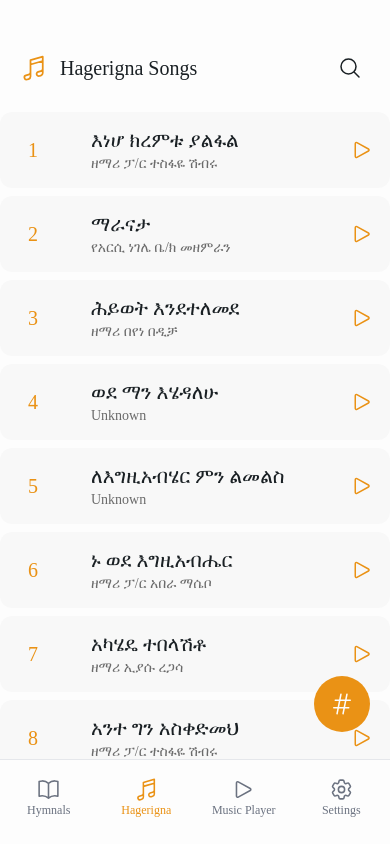
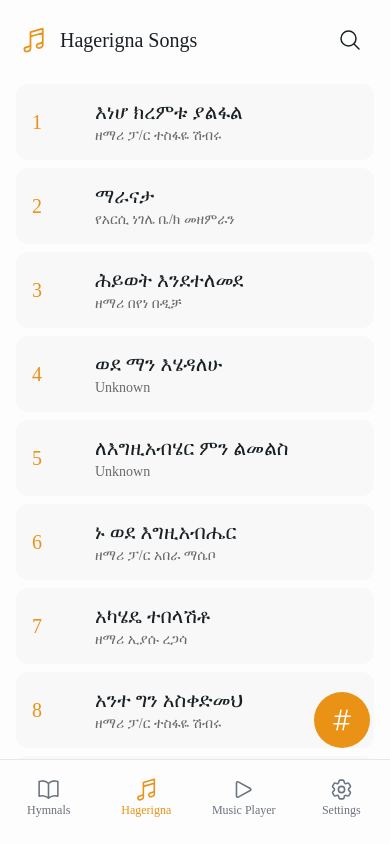
Before and after one commit to EzraSeminary/Wudassie-SDA-App, a React Native app: screen /Hagerigna in a window 390 px wide. Built offline with nearby package versions, Linux system fonts and the light colour scheme.

Commit message:
Fix stylings and some code sections

```diff
--- a/src/components/Hagerigna/HagerignaDetail.tsx
+++ b/src/components/Hagerigna/HagerignaDetail.tsx
@@ -1,5 +1,5 @@
 import React, { useState } from 'react';
-import { View, Text, ScrollView, TouchableWithoutFeedback } from 'react-native';
+import { View, Text, ScrollView, TouchableWithoutFeedback, SafeAreaView } from 'react-native';
 import { RouteProp, useRoute, useNavigation } from '@react-navigation/native';
 import { useSelector } from 'react-redux';
 import { RootState } from '../../store';
@@ -7,7 +7,7 @@ import { RootStackParamList } from '../../../App';
 import { ArrowLeftIcon, ArrowsPointingOutIcon, ArrowsPointingInIcon, AdjustmentsHorizontalIcon, HashtagIcon } from 'react-native-heroicons/outline';
 import FontSizePopup from './../CustomBottomSheet';
 import NumpadModal from './../NumpadModal';
-import { getHeaderPaddingTop, getCardStyle } from '../../utils/platformUtils';
+import { getCardStyle } from '../../utils/platformUtils';
 import tw from '../../../tailwind';
 import { Gesture, GestureDetector } from 'react-native-gesture-handler';
 import { runOnJS } from 'react-native-reanimated';
@@ -108,10 +108,8 @@ const HagerignaDetail = () => {
     })
     .simultaneousWithExternalGesture();
 
-  const headerPaddingTop = getHeaderPaddingTop();
-
   const dynamicStyles = {
-    container: tw`flex-1 pt-4 ${isDarkMode ? 'bg-dark-primary-10' : 'bg-primary-1'}`,
+    container: tw`flex-1 ${isDarkMode ? 'bg-dark-primary-10' : 'bg-primary-1'}`,
     title: [
       tw`font-nokia-bold ${isDarkMode ? 'text-dark-secondary-1' : 'text-secondary-10'}`,
       {
@@ -127,17 +125,15 @@ const HagerignaDetail = () => {
         lineHeight: 28
       }
     ],
-    header: [
-      tw`flex-row justify-between items-center p-5 border-b font-nokia-bold ${isDarkMode ? 'border-dark-primary-8' : 'border-primary-6'}`,
-      { paddingTop: headerPaddingTop }
-    ]
+    header: tw`flex-row justify-between items-center p-5 border-b font-nokia-bold ${isDarkMode ? 'border-dark-primary-8' : 'border-primary-6'}`
   };
 
   if (isFullScreen) {
     return (
       <GestureDetector gesture={panGesture}>
-        <View style={[dynamicStyles.container, { paddingTop: headerPaddingTop }]}>
-          <View style={tw`flex-row justify-between items-center absolute top-${Math.floor(headerPaddingTop/4)} left-5 right-5 z-10`}>
+        <View style={dynamicStyles.container}>
+          <SafeAreaView style={tw`flex-1`}>
+            <View style={tw`flex-row justify-between items-center absolute top-4 left-5 right-5 z-10`}>
               <TouchableWithoutFeedback onPress={toggleFullScreen}>
                 <View style={tw`p-2`}>
                   <ArrowsPointingInIcon size={24} color={isDarkMode ? '#FDFDFD' : '#1A2024'} />
@@ -150,11 +146,11 @@ const HagerignaDetail = () => {
               </TouchableWithoutFeedback>
             </View>
             <ScrollView
-            contentContainerStyle={tw`p-5 pt-16`}
               showsVerticalScrollIndicator={false}
               scrollEnabled={true}
               bounces={true}
             >
+              <View style={tw`p-5 pt-16`}>
                 <Text style={[dynamicStyles.title, tw`text-center mb-2 font-nokia-bold`]}>
                   {songNumber}. {song.title}
                 </Text>
@@ -170,7 +166,9 @@ const HagerignaDetail = () => {
                     </Text>
                   ))}
                 </View>
+              </View>
             </ScrollView>
+          </SafeAreaView>
           <FontSizePopup visible={isPopupVisible} onClose={handleClosePopup} />
           <NumpadModal
             visible={isNumpadVisible}
@@ -187,6 +185,7 @@ const HagerignaDetail = () => {
   return (
     <GestureDetector gesture={panGesture}>
       <View style={dynamicStyles.container}>
+        <SafeAreaView style={tw`flex-1`}>
           <View style={dynamicStyles.header}>
             <TouchableWithoutFeedback onPress={handleBackPress}>
               <View style={tw`p-2`}>
@@ -227,7 +226,6 @@ const HagerignaDetail = () => {
             bounces={true}
           >
             <View style={tw`p-5`}>
-
               {song.lyrics.split('\\n').map((line, index) => (
                 <Text key={index} style={dynamicStyles.lyrics}>
                   {line}
@@ -239,12 +237,13 @@ const HagerignaDetail = () => {
           {/* Floating Numpad Button */}
           <TouchableWithoutFeedback onPress={handleOpenNumpad}>
             <View style={[
-            tw`absolute bottom-28 right-5 bg-accent-6 rounded-full p-4`,
+              tw`absolute bottom-24 right-5 bg-accent-6 rounded-full p-4`,
               getCardStyle()
             ]}>
               <HashtagIcon size={24} color="#FDFDFD" />
             </View>
           </TouchableWithoutFeedback>
+        </SafeAreaView>
 
         <FontSizePopup visible={isPopupVisible} onClose={handleClosePopup} />
         <NumpadModal
--- a/src/components/Hagerigna/HagerignaList.tsx
+++ b/src/components/Hagerigna/HagerignaList.tsx
@@ -1,14 +1,14 @@
 import React, {useEffect, useState} from 'react';
-import {FlatList, Text, View, TextInput, TouchableWithoutFeedback} from 'react-native';
+import {FlatList, Text, View, TextInput, TouchableWithoutFeedback, SafeAreaView} from 'react-native';
 import {useNavigation} from '@react-navigation/native';
 import {NativeStackNavigationProp} from '@react-navigation/native-stack';
 import {useSelector} from 'react-redux';
 import {RootState} from '../../store';
 import {RootStackParamList} from '../../../App';
 import hymnalData from './HagerignaData.json';
-import { MusicalNoteIcon, PlayIcon, HashtagIcon, MagnifyingGlassIcon, XMarkIcon } from 'react-native-heroicons/outline';
+import { MusicalNoteIcon, HashtagIcon, MagnifyingGlassIcon, XMarkIcon } from 'react-native-heroicons/outline';
 import NumpadModal from './../NumpadModal';
-import { getHeaderPaddingTop, getCardStyle } from '../../utils/platformUtils';
+import { getCardStyle } from '../../utils/platformUtils';
 import tw from '../../../tailwind';
 
 type Song = {
@@ -87,14 +87,11 @@ const HagerignaList = () => {
     navigation.navigate('HagerignaDetail', {song, songNumber});
   };
 
-  const handlePlay = (song: Song, _index: number) => {
-    console.log('Playing song:', song.title);
-  };
 
   const dynamicStyles = {
     container: tw`flex-1 ${isDarkMode ? 'bg-dark-primary-10' : 'bg-primary-1'}`,
     songItem: [
-      tw`flex-row items-center rounded-xl mt-2 ${isDarkMode ? 'bg-dark-primary-8' : 'bg-primary-3'}`,
+      tw`flex-row items-center rounded-xl mt-2 mx-4 ${isDarkMode ? 'bg-dark-primary-8' : 'bg-primary-3'}`,
       getCardStyle()
     ],
     songNumber: tw`text-2xl font-nokia-bold mr-4 text-accent-6 min-w-[35px]`,
@@ -112,7 +109,7 @@ const HagerignaList = () => {
         <TouchableWithoutFeedback onPress={() => handleSelect(item, index)}>
           <View style={tw`flex-1 p-4`}>
             <View style={tw`flex-row items-center`}>
-              <Text style={[dynamicStyles.songNumber, tw`ml-3 font-nokia-bold`]}>
+              <Text style={[dynamicStyles.songNumber, tw`ml font-nokia-bold`]}>
                 {songNumber}
               </Text>
               <View style={tw`ml-3 flex-1`}>
@@ -127,23 +124,14 @@ const HagerignaList = () => {
           </View>
         </TouchableWithoutFeedback>
 
-        <TouchableWithoutFeedback onPress={() => handlePlay(item, index)}>
-          <View style={tw`p-4 justify-center`}>
-            <PlayIcon size={24} color="#EA9215" />
-          </View>
-        </TouchableWithoutFeedback>
       </View>
     );
   };
 
-  const headerPaddingTop = getHeaderPaddingTop();
-
   return (
     <View style={dynamicStyles.container}>
-      <View style={[
-        tw`flex-row items-center justify-between p-5 pb-4`,
-        { paddingTop: headerPaddingTop }
-      ]}>
+      <SafeAreaView style={tw`flex-1`}>
+        <View style={tw`flex-row items-center justify-between p-5 pb-4`}>
           <View style={tw`flex-row items-center flex-1`}>
             <MusicalNoteIcon size={28} color="#EA9215" />
             <Text style={tw`text-2xl font-nokia-bold ml-3 ${isDarkMode ? 'text-dark-secondary-1' : 'text-secondary-10'}`}>
@@ -185,7 +173,7 @@ const HagerignaList = () => {
           scrollEnabled={true}
           bounces={true}
           removeClippedSubviews={true}
-        contentContainerStyle={tw`pb-24`}
+          contentContainerStyle={tw`pb-6`}
           keyboardShouldPersistTaps="handled"
           ListEmptyComponent={
             searchQuery ? (
@@ -201,12 +189,13 @@ const HagerignaList = () => {
         {/* Floating Numpad Button */}
         <TouchableWithoutFeedback onPress={handleOpenNumpad}>
           <View style={[
-          tw`absolute bottom-28 right-5 bg-accent-6 rounded-full p-4`,
+            tw`absolute bottom-24 right-5 bg-accent-6 rounded-full p-4`,
             getCardStyle()
           ]}>
             <HashtagIcon size={24} color="#FDFDFD" />
           </View>
         </TouchableWithoutFeedback>
+      </SafeAreaView>
 
       <NumpadModal
         visible={isNumpadVisible}
--- a/src/components/Settings/Settings.tsx
+++ b/src/components/Settings/Settings.tsx
@@ -1,10 +1,10 @@
 import React from 'react';
-import { View, Text, Switch, ScrollView } from 'react-native';
+import { View, Text, Switch, ScrollView, SafeAreaView } from 'react-native';
 import Slider from '@react-native-community/slider';
 import { useSelector, useDispatch } from 'react-redux';
 import { RootState, setFontSize, toggleDarkMode } from '../../store';
 import { Cog6ToothIcon, MusicalNoteIcon, BookOpenIcon, HeartIcon } from 'react-native-heroicons/outline';
-import { getHeaderPaddingTop, getCardStyle } from '../../utils/platformUtils';
+import { getCardStyle } from '../../utils/platformUtils';
 import tw from '../../../tailwind';
 
 const Settings = () => {
@@ -16,20 +16,16 @@ const Settings = () => {
     dispatch(toggleDarkMode());
   };
 
-  const headerPaddingTop = getHeaderPaddingTop();
-
   return (
+    <View style={tw`flex-1 ${isDarkMode ? 'bg-dark-primary-10' : 'bg-primary-1'}`}>
+      <SafeAreaView style={tw`flex-1`}>
         <ScrollView
-      style={tw`flex-1 ${isDarkMode ? 'bg-dark-primary-10' : 'bg-primary-1'}`}
-      contentContainerStyle={tw`p-5 pb-24`}
           showsVerticalScrollIndicator={false}
           scrollEnabled={true}
           bounces={true}
         >
-      <View style={[
-        tw`flex-row items-center mb-8 pb-5 border-b ${isDarkMode ? 'border-dark-primary-8' : 'border-primary-6'}`,
-        { marginTop: headerPaddingTop }
-      ]}>
+          <View style={tw`p-5`}>
+            <View style={tw`flex-row items-center mb-8 pb-5 border-b ${isDarkMode ? 'border-dark-primary-8' : 'border-primary-6'}`}>
               <Cog6ToothIcon size={40} color="#EA9215" />
               <Text style={tw`text-3xl font-nokia-bold ml-4 ${isDarkMode ? 'text-dark-secondary-1' : 'text-secondary-10'}`}>
                 Settings
@@ -110,7 +106,10 @@ const Settings = () => {
                 </Text>
               </View>
             </View>
+          </View>
         </ScrollView>
+      </SafeAreaView>
+    </View>
   );
 };
 
--- a/src/components/SongDetail.tsx
+++ b/src/components/SongDetail.tsx
@@ -1,5 +1,5 @@
 import React, { useState } from 'react';
-import { View, Text, TouchableWithoutFeedback, ScrollView } from 'react-native';
+import { View, Text, TouchableWithoutFeedback, ScrollView, SafeAreaView } from 'react-native';
 import { RouteProp, useRoute, useNavigation } from '@react-navigation/native';
 import { useSelector } from 'react-redux';
 import { RootState } from '../store';
@@ -7,7 +7,7 @@ import { RootStackParamList } from '../../App';
 import { ArrowLeftIcon, ArrowsPointingOutIcon, ArrowsPointingInIcon, AdjustmentsHorizontalIcon, HashtagIcon } from 'react-native-heroicons/outline';
 import FontSizePopup from './CustomBottomSheet';
 import NumpadModal from './NumpadModal';
-import { getHeaderPaddingTop, getCardStyle } from '../utils/platformUtils';
+import { getCardStyle } from '../utils/platformUtils';
 import tw from '../../tailwind';
 import { Gesture, GestureDetector } from 'react-native-gesture-handler';
 import { runOnJS } from 'react-native-reanimated';
@@ -104,10 +104,8 @@ const SongDetail = () => {
     })
     .simultaneousWithExternalGesture();
 
-  const headerPaddingTop = getHeaderPaddingTop();
-
   const dynamicStyles = {
-    container: tw`flex-1 pt-4 ${isDarkMode ? 'bg-dark-primary-10' : 'bg-primary-1'}`,
+    container: tw`flex-1 ${isDarkMode ? 'bg-dark-primary-10' : 'bg-primary-1'}`,
     title: [
       tw`font-nokia-bold ${isDarkMode ? 'text-dark-secondary-1' : 'text-secondary-10'}`,
       {
@@ -122,17 +120,15 @@ const SongDetail = () => {
         lineHeight: 28
       }
     ],
-    header: [
-      tw`flex-row justify-between items-center p-5 border-b font-nokia-bold ${isDarkMode ? 'border-dark-primary-8' : 'border-primary-6'}`,
-      { paddingTop: headerPaddingTop }
-    ]
+    header: tw`flex-row justify-between items-center p-5 border-b font-nokia-bold ${isDarkMode ? 'border-dark-primary-8' : 'border-primary-6'}`
   };
 
   if (isFullScreen) {
     return (
       <GestureDetector gesture={panGesture}>
-        <View style={[dynamicStyles.container, { paddingTop: headerPaddingTop }]}>
-          <View style={tw`flex-row justify-between items-center absolute top-${Math.floor(headerPaddingTop/4)} left-5 right-5 z-10`}>
+        <View style={dynamicStyles.container}>
+          <SafeAreaView style={tw`flex-1`}>
+            <View style={tw`flex-row justify-between items-center absolute top-4 left-5 right-5 z-10`}>
               <TouchableWithoutFeedback onPress={toggleFullScreen}>
                 <View style={tw`p-2`}>
                   <ArrowsPointingInIcon size={24} color={isDarkMode ? '#FDFDFD' : '#1A2024'} />
@@ -145,11 +141,11 @@ const SongDetail = () => {
               </TouchableWithoutFeedback>
             </View>
             <ScrollView
-            contentContainerStyle={tw`p-5 pt-16`}
               showsVerticalScrollIndicator={false}
               scrollEnabled={true}
               bounces={true}
             >
+              <View style={tw`p-5 pt-16`}>
                 <Text style={[dynamicStyles.title, tw`text-center mb-8 font-nokia-bold`]}>
                   {songNumber}. {song.title}
                 </Text>
@@ -160,7 +156,9 @@ const SongDetail = () => {
                     </Text>
                   ))}
                 </View>
+              </View>
             </ScrollView>
+          </SafeAreaView>
           <FontSizePopup visible={isPopupVisible} onClose={handleClosePopup} />
           <NumpadModal
             visible={isNumpadVisible}
@@ -177,6 +175,7 @@ const SongDetail = () => {
   return (
     <GestureDetector gesture={panGesture}>
       <View style={dynamicStyles.container}>
+        <SafeAreaView style={tw`flex-1`}>
           <View style={dynamicStyles.header}>
             <TouchableWithoutFeedback onPress={handleBackPress}>
               <View style={tw`p-2`}>
@@ -221,12 +220,13 @@ const SongDetail = () => {
           {/* Floating Numpad Button */}
           <TouchableWithoutFeedback onPress={handleOpenNumpad}>
             <View style={[
-            tw`absolute bottom-28 right-5 bg-accent-6 rounded-full p-4`,
+              tw`absolute bottom-24 right-5 bg-accent-6 rounded-full p-4`,
               getCardStyle()
             ]}>
               <HashtagIcon size={24} color="#FDFDFD" />
             </View>
           </TouchableWithoutFeedback>
+        </SafeAreaView>
 
         <FontSizePopup visible={isPopupVisible} onClose={handleClosePopup} />
         <NumpadModal
--- a/src/components/SongList.tsx
+++ b/src/components/SongList.tsx
@@ -1,5 +1,5 @@
 import React, {useEffect, useState} from 'react';
-import {FlatList, Text, View, TextInput, TouchableWithoutFeedback} from 'react-native';
+import {FlatList, Text, View, TextInput, TouchableWithoutFeedback, SafeAreaView} from 'react-native';
 import {useNavigation} from '@react-navigation/native';
 import {NativeStackNavigationProp} from '@react-navigation/native-stack';
 import {useSelector} from 'react-redux';
@@ -8,7 +8,7 @@ import {RootStackParamList} from '../../App';
 import hymnalData from './SDA_Hymnal.json';
 import { BookOpenIcon, HashtagIcon, MagnifyingGlassIcon, XMarkIcon } from 'react-native-heroicons/outline';
 import NumpadModal from './NumpadModal';
-import { getHeaderPaddingTop, getCardStyle } from '../utils/platformUtils';
+import { getCardStyle } from '../utils/platformUtils';
 import tw from '../../tailwind';
 
 type Song = {
@@ -90,13 +90,13 @@ const SongList = () => {
 
     return (
       <View style={[
-        tw`flex-row items-center mb-3 rounded-xl ${isDarkMode ? 'bg-dark-primary-8' : 'bg-primary-3'}`,
+        tw`flex-row items-center mb-3 mx-4 rounded-xl ${isDarkMode ? 'bg-dark-primary-8' : 'bg-primary-3'}`,
         getCardStyle()
       ]}>
         <TouchableWithoutFeedback onPress={() => handleSelect(item, index)}>
           <View style={tw`flex-1 p-4`}>
             <View style={tw`flex-row items-center`}>
-              <Text style={tw`text-lg font-nokia-bold text-2xl ml-3 text-accent-6 min-w-[35px]`}>
+              <Text style={tw`text-lg font-nokia-bold text-2xl ml text-accent-6 min-w-[35px]`}>
                 {songNumber}
               </Text>
               <Text style={tw`text-base font-nokia-bold flex-1 text-2xl ml-3 leading-6 ${isDarkMode ? 'text-dark-secondary-1' : 'text-secondary-10'}`} numberOfLines={2}>
@@ -109,14 +109,10 @@ const SongList = () => {
     );
   };
 
-  const headerPaddingTop = getHeaderPaddingTop();
-
   return (
     <View style={tw`flex-1 ${isDarkMode ? 'bg-dark-primary-10' : 'bg-primary-1'}`}>
-      <View style={[
-        tw`flex-row items-center justify-between p-5 pb-4`,
-        { paddingTop: headerPaddingTop }
-      ]}>
+      <SafeAreaView style={tw`flex-1`}>
+        <View style={tw`flex-row items-center justify-between px-5 pb-4`}>
           <View style={tw`flex-row items-center flex-1`}>
             <BookOpenIcon size={28} color="#EA9215" />
             <Text style={tw`text-2xl font-nokia-bold ml-3 ${isDarkMode ? 'text-dark-secondary-1' : 'text-secondary-10'}`}>
@@ -138,7 +134,7 @@ const SongList = () => {
           <View style={tw`px-5 pb-4`}>
             <TextInput
               style={[
-              tw`h-12 rounded-lg px-4 border-2 font-nokia-bold ${isDarkMode ? 'bg-dark-primary-8 border-dark-primary-6 text-dark-secondary-1' : 'bg-primary-3 border-primary-6 text-secondary-10'}`,
+                tw`h-12 rounded-full px-4 border-2 font-nokia-bold ${isDarkMode ? 'bg-dark-primary-8 border-dark-primary-6 text-dark-secondary-1' : 'bg-primary-3 border-primary-6 text-secondary-10'}`,
                 getCardStyle()
               ]}
               placeholder="Search titles or lyrics..."
@@ -158,7 +154,7 @@ const SongList = () => {
           scrollEnabled={true}
           bounces={true}
           removeClippedSubviews={true}
-        contentContainerStyle={tw`pb-24`}
+          contentContainerStyle={tw`pb-28`}
           keyboardShouldPersistTaps="handled"
           ListEmptyComponent={
             searchQuery ? (
@@ -170,12 +166,20 @@ const SongList = () => {
             ) : null
           }
         />
+      </SafeAreaView>
 
       {/* Floating Numpad Button */}
       <TouchableWithoutFeedback onPress={handleOpenNumpad}>
         <View style={[
-          tw`absolute bottom-28 right-5 bg-accent-6 rounded-full p-4`,
-          getCardStyle()
+          tw`absolute bottom-24 right-5 bg-accent-6 rounded-full p-4 shadow-lg`,
+          getCardStyle(),
+          {
+            elevation: 8,
+            shadowColor: '#000',
+            shadowOffset: { width: 0, height: 4 },
+            shadowOpacity: 0.3,
+            shadowRadius: 4,
+          }
         ]}>
           <HashtagIcon size={24} color="#FDFDFD" />
         </View>
--- a/src/components/YoutubeLink/YouTubeLinks.tsx
+++ b/src/components/YoutubeLink/YouTubeLinks.tsx
@@ -1,14 +1,13 @@
 import React from 'react';
-import { View, Text, TouchableWithoutFeedback, ScrollView } from 'react-native';
+import { View, Text, TouchableWithoutFeedback, ScrollView, SafeAreaView } from 'react-native';
 import { useSelector } from 'react-redux';
 import { RootState } from '../../store';
 import { MusicalNoteIcon, PlayIcon, BackwardIcon, ForwardIcon, SpeakerWaveIcon } from 'react-native-heroicons/outline';
-import { getHeaderPaddingTop, getCardStyle } from '../../utils/platformUtils';
+import { getCardStyle } from '../../utils/platformUtils';
 import tw from '../../../tailwind';
 
 const MusicPlayer = () => {
   const isDarkMode = useSelector((state: RootState) => state.theme.isDarkMode);
-  const headerPaddingTop = getHeaderPaddingTop();
 
   const dynamicStyles = {
     container: tw`flex-1 ${isDarkMode ? 'bg-dark-primary-10' : 'bg-primary-1'}`,
@@ -26,17 +25,15 @@ const MusicPlayer = () => {
   };
 
   return (
+    <View style={dynamicStyles.container}>
+      <SafeAreaView style={tw`flex-1`}>
         <ScrollView
-      style={dynamicStyles.container}
-      contentContainerStyle={tw`p-5 pb-24`}
           showsVerticalScrollIndicator={false}
           scrollEnabled={true}
           bounces={true}
         >
-      <View style={[
-        tw`flex-row items-center mb-8`,
-        { marginTop: headerPaddingTop }
-      ]}>
+          <View style={tw`p-5`}>
+            <View style={tw`flex-row items-center mb-8`}>
               <MusicalNoteIcon size={28} color="#EA9215" />
               <Text style={tw`text-2xl font-nokia-bold ml-3 ${isDarkMode ? 'text-dark-secondary-1' : 'text-secondary-10'}`}>
                 Music Player
@@ -100,7 +97,10 @@ const MusicPlayer = () => {
                 • Audio streaming from backend
               </Text>
             </View>
+          </View>
         </ScrollView>
+      </SafeAreaView>
+    </View>
   );
 };
 
```
Lines whose indentation alone changed are shown as unchanged.
